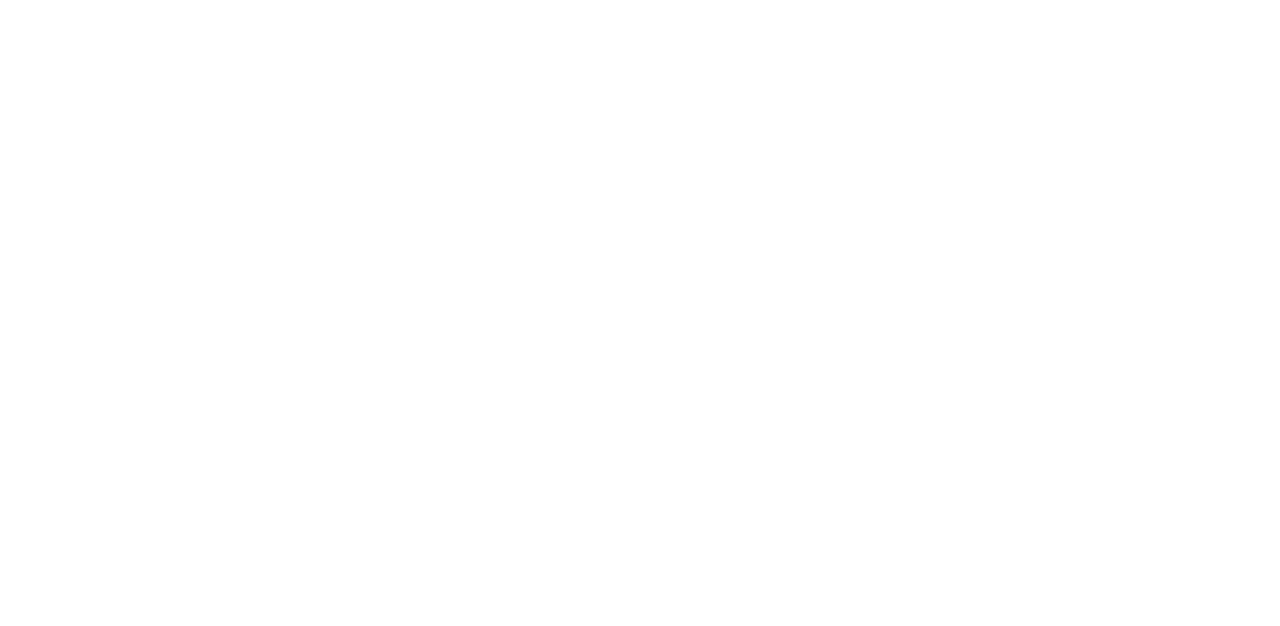
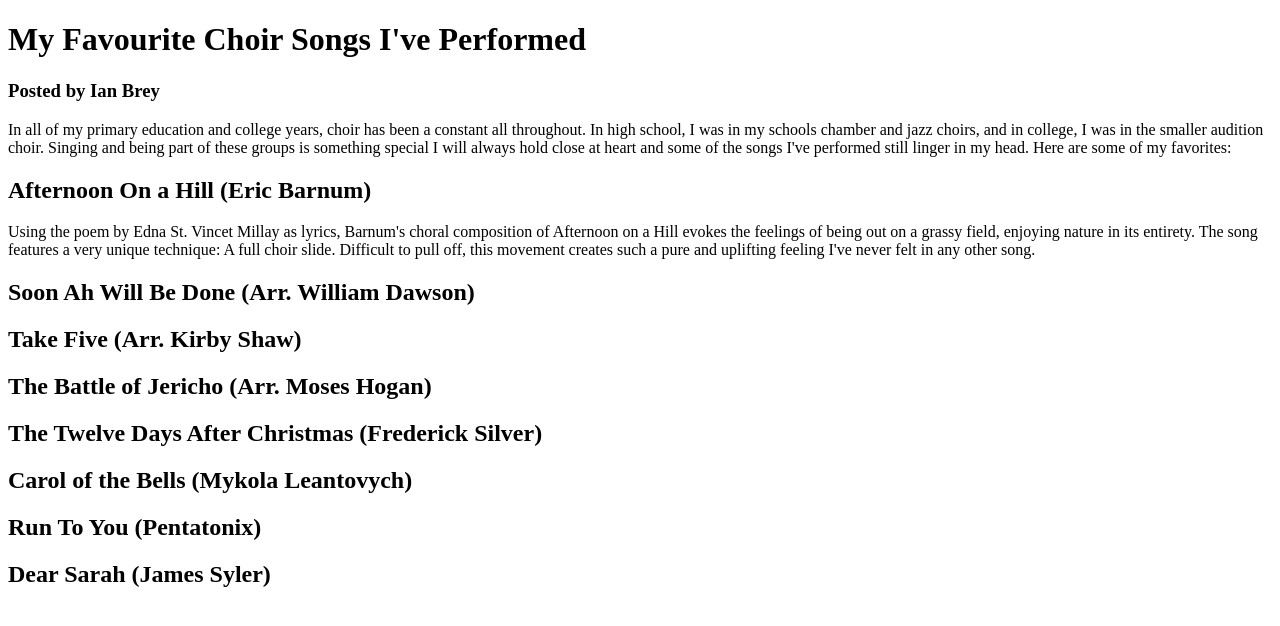
Before and after one commit to STL-LC101-Sept-22/js-assignment-4-html-me-something-IanBrey, a website: page index.html in a window 1280 px wide. Drawn offline with Linux system fonts and the light colour scheme.

Commit message:
created list and first blurb.

```diff
--- a/index.html
+++ b/index.html
@@ -1,8 +1,32 @@
 <!DOCTYPE html>
+
 <html>
    <head>
+      <title>Favourite Choir Songs</title>
    </head>
+
    <body>
-      <!-- Write your HTML in this file! -->
+      <header>
+         <h1>My Favourite Choir Songs I've Performed</h1>
+         <h3>Posted by Ian Brey</h3>
+         <p>In all of my primary education and college years, choir has been a constant all throughout. In high school, I was in my schools chamber and jazz choirs, and in college, I was in the smaller audition choir. Singing and being part of these groups is something special I will always hold close at heart and some of the songs I've performed still linger in my head. Here are some of my favorites:</p>
+      </header>
+      <h2>Afternoon On a Hill (Eric Barnum)</h2>
+      <p>Using the poem by Edna St. Vincet Millay as lyrics, Barnum's choral composition of Afternoon on a Hill evokes the feelings of being out on a grassy field, enjoying nature in its entirety.
+         The song features a very unique technique: A full choir slide. Difficult to pull off, this movement creates such a pure and uplifting feeling I've never felt in any other song.
+      </p>
+      <h2>Soon Ah Will Be Done (Arr. William Dawson)</h2>
+
+      <h2>Take Five (Arr. Kirby Shaw)</h2>
+
+      <h2>The Battle of Jericho (Arr. Moses Hogan)</h2>
+
+      <h2>The Twelve Days After Christmas (Frederick Silver)</h2>
+
+      <h2>Carol of the Bells (Mykola Leantovych)</h2>
+
+      <h2>Run To You (Pentatonix)</h2>
+
+      <h2>Dear Sarah (James Syler)</h2>
    </body>
 </html>
```
